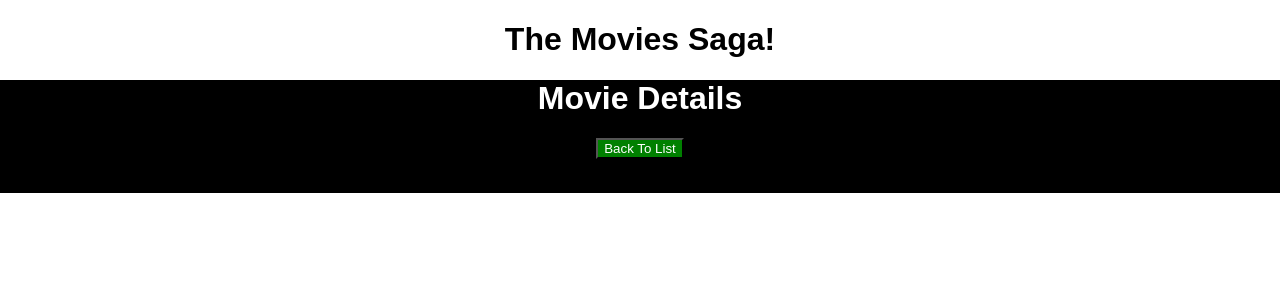
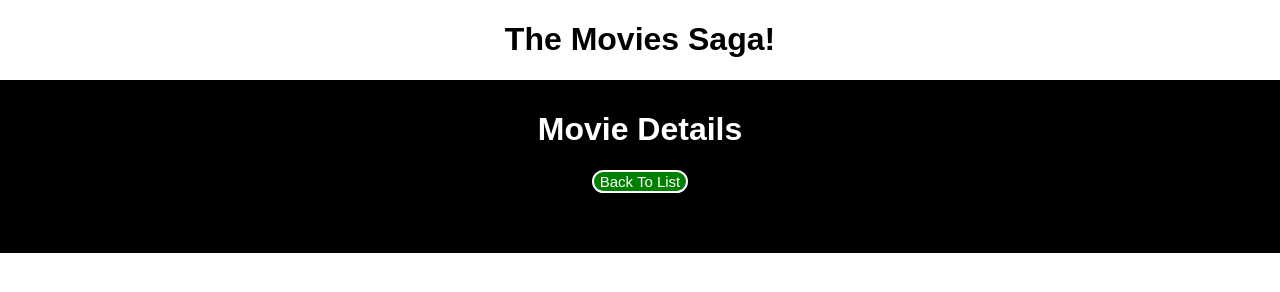
Before and after one commit to mchuinard3/Movie-Sagas, a React app: page /#/details in a window 1280 px wide. Built offline with nearby package versions, Linux system fonts and the light colour scheme.

Commit message:
add padding and button shape

```diff
--- a/src/components/App/App.css
+++ b/src/components/App/App.css
@@ -26,14 +26,22 @@
 .movies {
   background-color: black;
   color: white;
+  padding-top: 10px;
+  padding-bottom: 10px;
 }
 
 .details {
   background-color: black;
   color: white;
+  margin-bottom: 10px;
+  padding-top: 10px;
+  padding-bottom: 10px;
 }
 
 .detailsButton {
   background-color: green;
   color: white;
+  font-size: 15px;
+  border-radius: 100px;
+  border: 2px solid white;
 }
```
